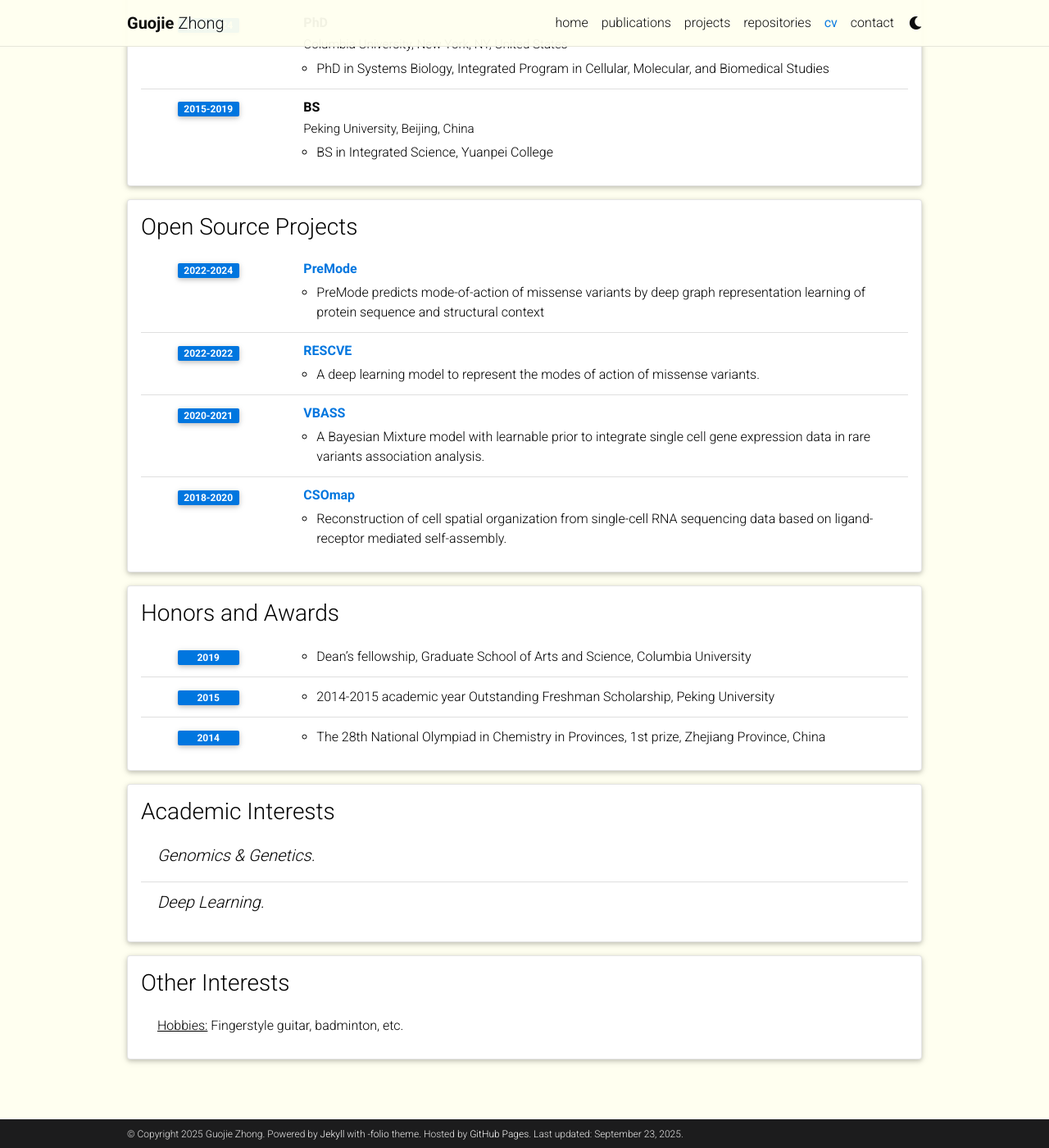
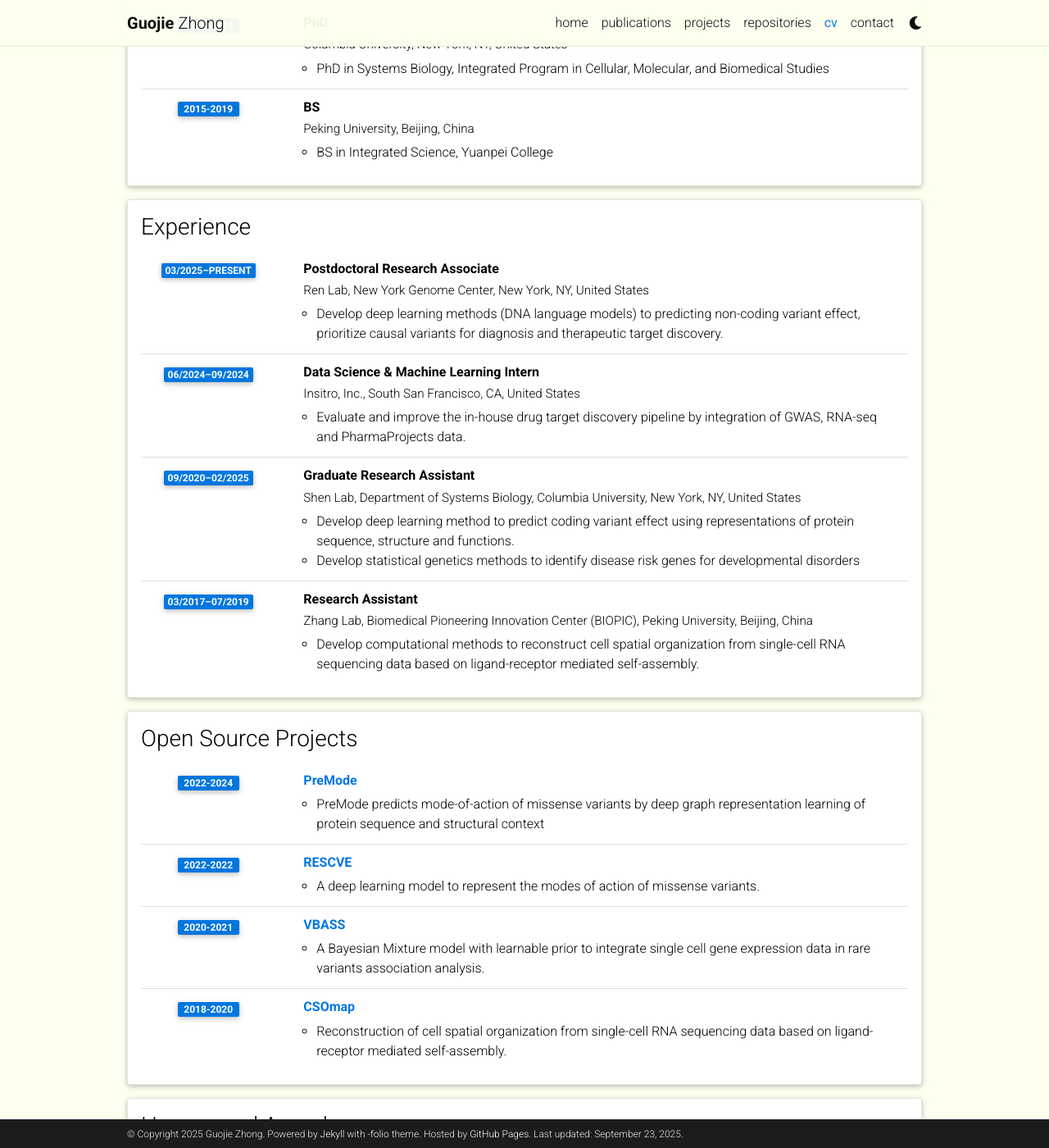
Before and after one commit to zhongguojie1998/GuojieZhong, a Jekyll site: the page built from _pages/cv.md, in a window 1280 px wide and 1400 px high, scrolled down 448 px. Shown: the whole window at 82% size. Built offline with Jekyll 4.4.1, drawn with Linux system fonts in a browser that asks for light colours; comment, search, counter and statistics services are not loaded; a style sheet for code colours, icons or effects is not loaded; some of the changed text lies outside the part shown.

Commit message:
Update cv page

```diff
--- a/_data/cv.yml
+++ b/_data/cv.yml
@@ -22,38 +22,31 @@
       description:
         - BS in Integrated Science, Yuanpei College
 
-# - title: Experience
-#   type: time_table
-#   contents:
-#     - title: Professor of Theoretical Physics
-#       institution: Institute for Advanced Study, Princeton University
-#       year: 1933 - 1955
-#       description:
-#         - Description 1.
-#         - Description 2.
-#         - title: Description 3.
-#           contents:
-#             - Sub-description 1.
-#             - Sub-description 2.
-#     - title: Visiting Professor
-#       institution: California Institute of Technology, Pasadena, California, US
-#       year: 1933
-#       description:
-#         - Description 1.
-#         - Description 2.
+- title: Experience
+  type: time_table
+  contents:
+    - title: Postdoctoral Research Associate
+      institution: Ren Lab, New York Genome Center, New York, NY, United States
+      year: 03/2025–present
+      description: Develop deep learning methods (DNA language models) to predicting non-coding variant effect, prioritize causal variants for diagnosis and therapeutic target discovery.
 
-#     - title: Director
-#       institution: Kaiser Wilhelm Institute for Physics, Berlin, Germany.
-#       year: 1917-1933
+    - title: Data Science & Machine Learning Intern
+      institution: Insitro, Inc., South San Francisco, CA, United States
+      year: 06/2024–09/2024
+      description: Evaluate and improve the in-house drug target discovery pipeline by integration of GWAS, RNA-seq and PharmaProjects data.
 
-#     - title: Professor of Theoretical Physics
-#       institution: Karl-Ferdinand University, Prague, Czechoslovakia
-#       year: 1911 - 1917
-#       description:
+    - title: Graduate Research Assistant
+      institution: Shen Lab, Department of Systems Biology, Columbia University, New York, NY, United States
+      year: 09/2020–02/2025
+      description:
+        - Develop deep learning method to predict coding variant effect using representations of protein sequence, structure and functions.
+        - Develop statistical genetics methods to identify disease risk genes for developmental disorders
 
-#     - title: Associate Professor of Theoretical Physics
-#       institution: University of Zurich, Zurich, Switzerland
-#       year: 1909 - 1911
+    - title: Research Assistant
+      institution: Zhang Lab, Biomedical Pioneering Innovation Center (BIOPIC), Peking University, Beijing, China
+      year: 03/2017–07/2019
+      description:
+        - Develop computational methods to reconstruct cell spatial organization from single-cell RNA sequencing data based on ligand-receptor mediated self-assembly.
 
 - title: Open Source Projects
   type: time_table
@@ -74,6 +67,9 @@
 - title: Honors and Awards
   type: time_table
   contents:
+    - year: 2024
+      items:
+        - Chinese Government Award for Outstanding Self-Financed Students Abroad
     - year: 2019
       items:
         - Dean’s fellowship, Graduate School of Arts and Science, Columbia University
@@ -84,11 +80,32 @@
       items:
         - The 28th National Olympiad in Chemistry in Provinces, 1st prize, Zhejiang Province, China
 
+- title: Mentorship
+  type: time_table
+  contents:
+    - title: Di Liu, summer rotation PhD student
+      institution: Ren Lab, New York Genome Center, New York, NY, United States
+      year: 05/2025–08/2025
+      description:
+        - Assisted in the project of developing deep learning models to predict the pathogenicity of genetic variants.
+      items:
+        - Chinese Government Award for Outstanding Self-Financed Students Abroad
+    - title: Demi Zhuang, summer visiting undergraduate student
+      institution: Shen Lab, Columbia University, New York, NY, United States
+      year: 06/2023–08/2023
+      description:
+        - Developed protein family specific benchmarking tasks and datasets for PreMode. Applied PreMode to those datasets and discovered several novel likely G/LoF variants.
+    - title: Andrew Lee, summer visiting high school student
+      institution: Shen Lab, Columbia University, New York, NY, United States
+      year: 06/2021–08/2021
+      description:
+        - Developed an R app to visualize the scRNA-seq data of autism risk genes in brain cell types from public datasets. Applied it to discovery of novel autism risk genes and identification of disease associated cell types.
+
 - title: Academic Interests
   type: nested_list
   contents:
     - title: Genomics & Genetics.
-    - title: Deep Learning.
+    - title: Deep Learning, Statistical Modeling, and Bioinformatics.
 
 - title: Other Interests
   type: list
```
